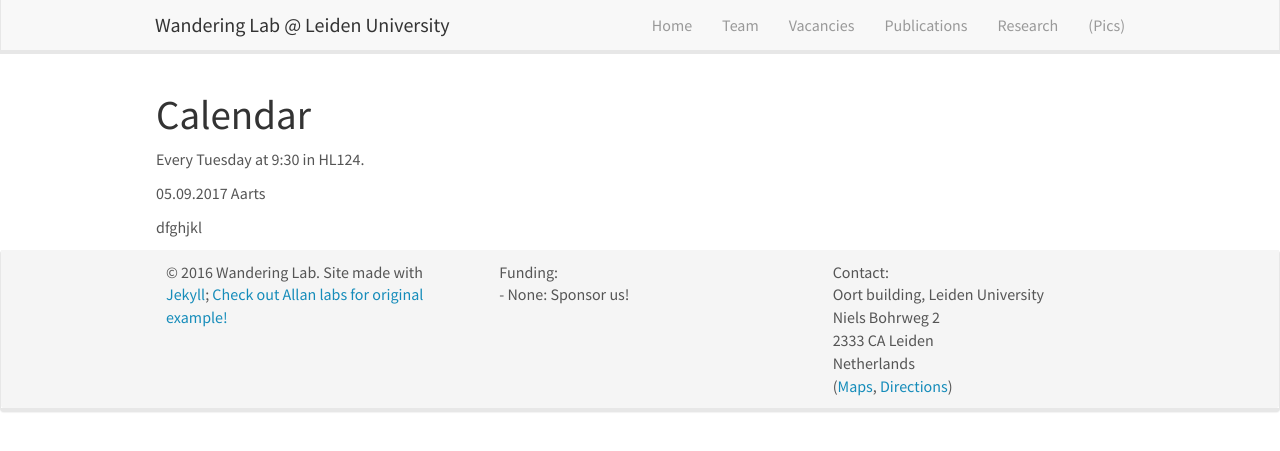
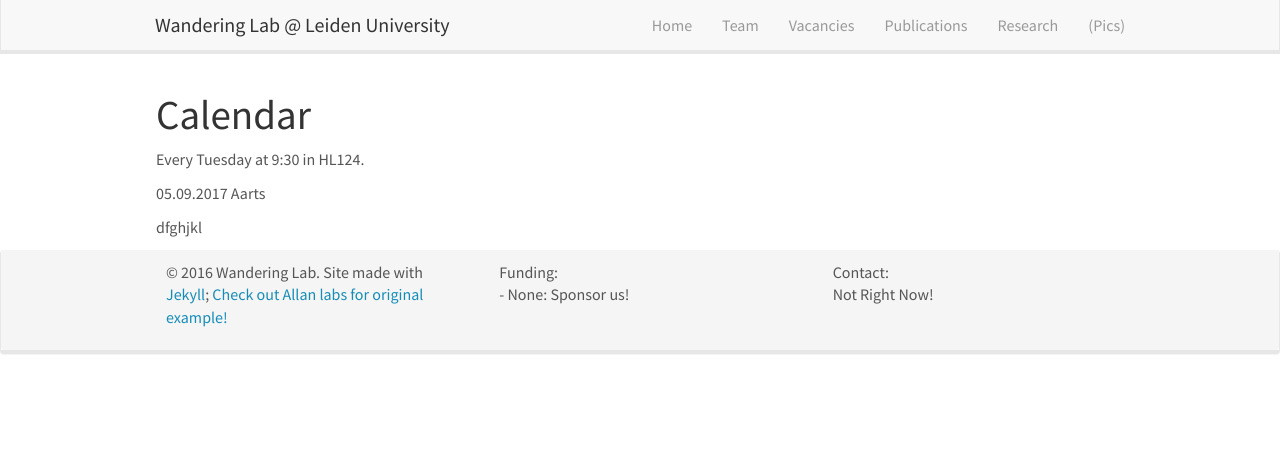
Before and after one commit to wanderinglab/wanderinglab.github.io, a Jekyll site: the page built from _pages/mini_lecture_series.md, in a window 1280 px wide. Shown: the top 451 px of the page. Built offline with Jekyll 4.4.1, drawn with Linux system fonts in a browser that asks for light colours; nearby versions of some CDN libraries.

Commit message:
chekcing

```diff
--- a/_includes/footer.html
+++ b/_includes/footer.html
@@ -18,11 +18,7 @@
 		</div>
 		<div class="col-sm-4">
 		  Contact:<br />
-		  Oort building, Leiden University<br />
-		  Niels Bohrweg 2<br />
-		  2333 CA Leiden<br />
-		  Netherlands <br />
-            (<a href="https://goo.gl/maps/H2RjutkyoUH2">Maps</a>, <a href="http://www.physics.leidenuniv.nl/travel-directions">Directions</a>)
+		  Not Right Now!
 		</div>
 	  </div>
 	</div>
```
